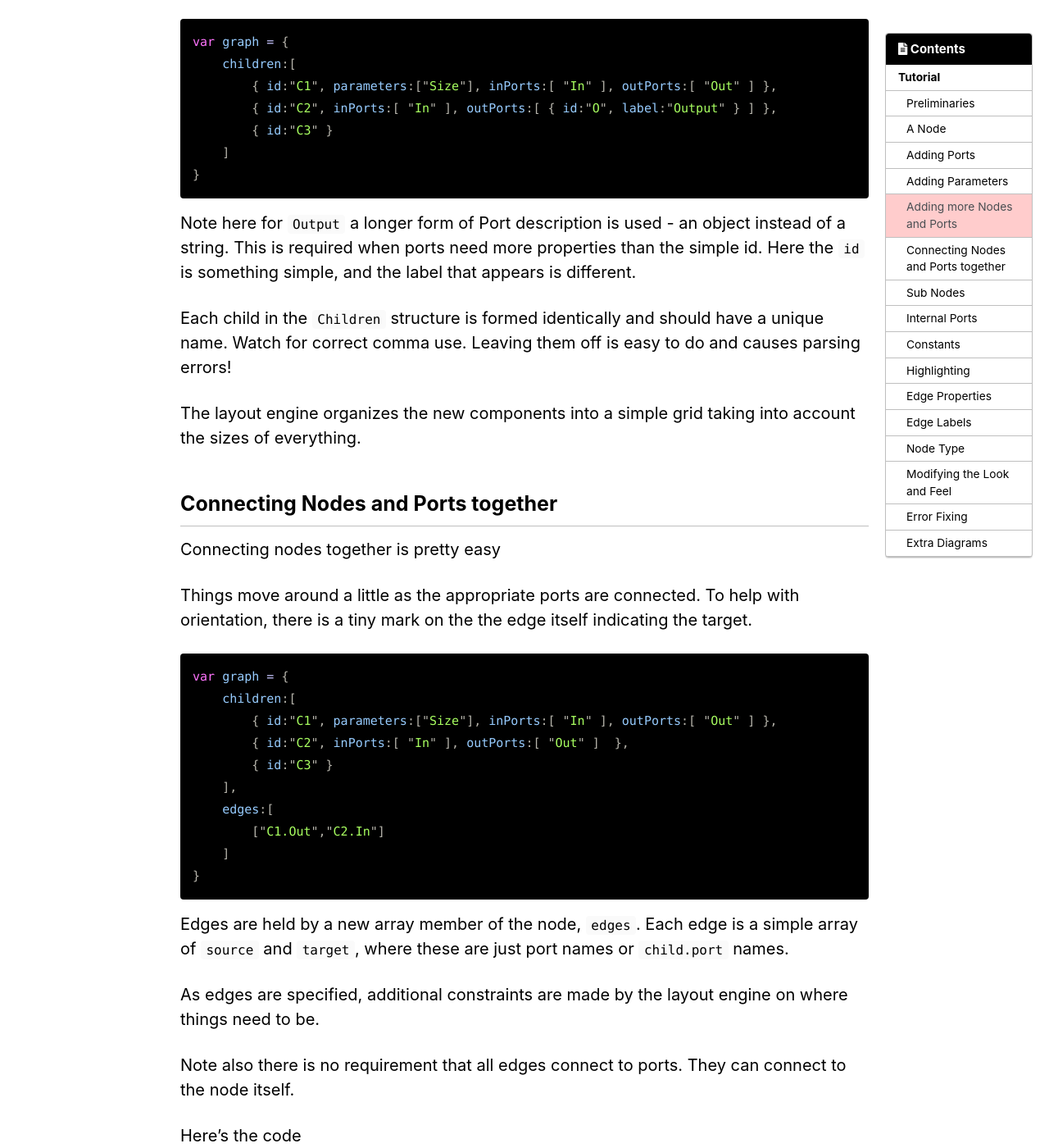
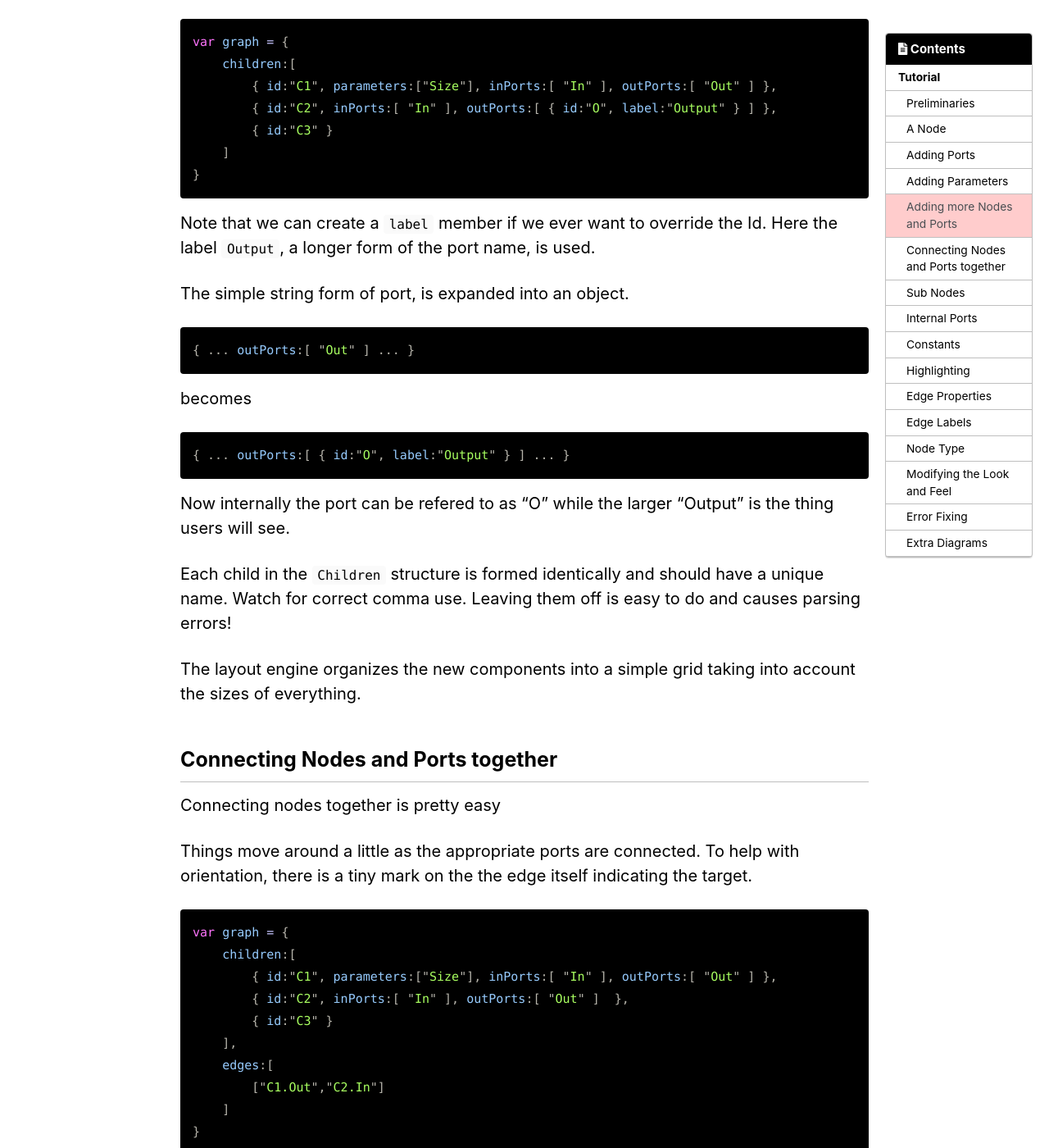
Before and after one commit to davidthings/hdelk, a Jekyll site: the page built from docs/_pages/tutorial.md, in a window 1280 px wide and 1400 px high, scrolled down 3211 px. Shown: the whole window at 82% size. Built offline with Jekyll 4.4.1, drawn with Linux system fonts in a browser that asks for light colours; cached includes are drawn as plain includes; nearby versions of some CDN libraries; a script that is not in the unit is left out; our own code applies the rules of GitHub Pages for plain Markdown files; some of the changed text lies outside the part shown.

Commit message:
Some clearer language

````diff
--- a/docs/_pages/tutorial.md
+++ b/docs/_pages/tutorial.md
@@ -183,7 +183,21 @@ var graph = {
     ]
 }
 ```
-Note here for `Output` a longer form of Port description is used - an object instead of a string.  This is required when ports need more properties than the simple id.  Here the `id` is something simple, and the label that appears is different.
+Note that we can create a `label` member if we ever want to override the Id.  Here the label `Output`, a longer form of the port name, is used.
+
+The simple string form of port, is expanded into an object.
+
+```js
+{ ... outPorts:[ "Out" ] ... }
+```
+
+becomes
+
+```js
+{ ... outPorts:[ { id:"O", label:"Output" } ] ... }
+```
+
+Now internally the port can be refered to as "O" while the larger "Output" is the thing users will see.
 
 Each child in the `Children` structure is formed identically and should have a unique name.  Watch for correct comma use.  Leaving them off is easy to do and causes parsing errors!
 
@@ -249,7 +263,7 @@ As edges are specified, additional constraints are made by the layout engine on
     hdelk.layout( graph, "connecting_more_nodes" );
 </script>
 
-Note also there is no requirement that all edges connect to ports.  They can connect to the node itself.
+Note also that there is no requirement that edges connect to ports.  They can connect directly to the node itself.
 
 Here's the code
 
@@ -266,6 +280,14 @@ var graph = {
     ]
 }
 ```
+
+For example, in the block above, the fragment
+
+```js
+   ["C2.Out","C3"]
+```
+
+Just says connect `C2.Out` to anywhere on `C3`
 
 Extra edges are just extra sub-arrays in the edges array.  Watch for correct comma use here too.
 
@@ -410,7 +432,7 @@ Sometimes, especially on the outermost node, it is helpful to have internal port
     hdelk.layout( graph, "internal_ports" );
 </script>
 
-Until they are connected they just fit in where they can.
+Here we've added `ExtIn` and `ExtOut`.  Until they are connected they just fit in where they can.
 
 ```js
 var graph = {
@@ -438,7 +460,7 @@ var graph = {
 }
 ```
 
-They are defined just like children nodes, except to help with rendering, they are marked as a port as you might expect `port:1`.  These internal ports may also have their own ports which is useful when illustrating the packing and unpacking of complex connections.
+Internal Ports are defined just like children nodes, except to help with rendering, they are marked with an identifying member - `port:1`.  These internal ports may also have their own ports which is useful when illustrating the packing and unpacking of complex connections.
 
 Let's connect them up.
 
@@ -624,6 +646,7 @@ Let's connect them up.
             { id:"ExtOut", port:1 },
         ],
         edges:[
+            ["5","C1.Size"],
             ["C1.Out","C2.In"],
             ["C2.Out","C3"],
         ]
@@ -635,7 +658,7 @@ Let's connect them up.
 
 Often it's handy to be able to emphasize or highlight parts of a diagram.  Returning to one of our simpler diagrams above, let's see how highlighting looks.
 
-The easiest thing to do is to just specify a color.
+The easiest thing to do is to just specify a background color.
 
 <div id="add_highlighting_color"></div>
 
@@ -657,7 +680,7 @@ The easiest thing to do is to just specify a color.
     hdelk.layout( graph, "add_highlighting_color" );
 </script>
 
-This can be very useful to create contrasts and backgrounds.
+The backround is now a light gray.  This can be very useful to create contrasts.
 
 ```js
 var graph = {
@@ -754,8 +777,6 @@ var graph = {
 }
 ```
 
-See the `highlight` member is assigned a number > 0.  Setting different highlight numbers causes different highlight schemes to be used.  There are currently 5.
-
 There is another feature tucked away in there.  Setting `highlight` to `0` causes the item to be dimmed.  This can be useful when drawing attention to a particular node.
 
 <div id="add_dim"></div>
@@ -794,7 +815,6 @@ var graph = {
     ]
 }
 ```
-See the `highlight` member is assigned 0.
 
 ## Edge Properties
 
@@ -871,7 +891,7 @@ With the expanded edge format, we can also highlight connections.
     hdelk.layout( graph, "edge_highlights" );
 </script>
 
-The same principle applies to highlights here.  Use a small integer to get the color you want.
+The same principle applies to highlights here.  Use a small integer to get the color you want.  Use `0` to dim the edge.
 
 ```js
 var graph = {
@@ -974,11 +994,13 @@ var graph = {
 
 ## Modifying the Look and Feel
 
+That's pretty much it for HDElk features.
+
 Since there is no elaborate build or deployment system in HDElk, tweaking the code to get something you want is feasible.  Changes can be seen immediately.  Code can be debugged.
 
 The simplest way to adjust the appearance of a diagram is to alter the appearance variables.  It is easy to make a mess, so do it gradually.
 
-Here's a sample list from hdelk.js
+Here's a sample of some of the variables from hdelk.js
 
 ```js
     /**
````
Also changed, not shown: other parts of docs/_pages/tutorial.md (+2 -2 lines), docs/top.md (+3 -0 lines).
